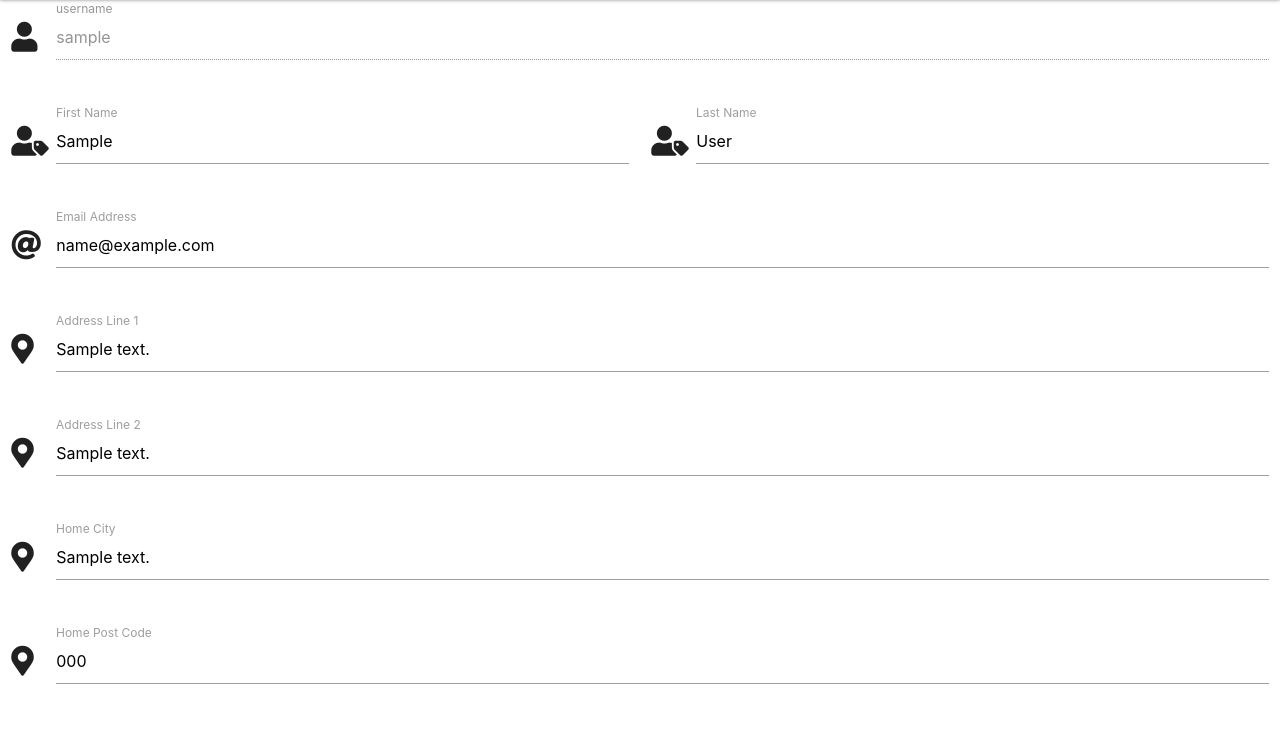
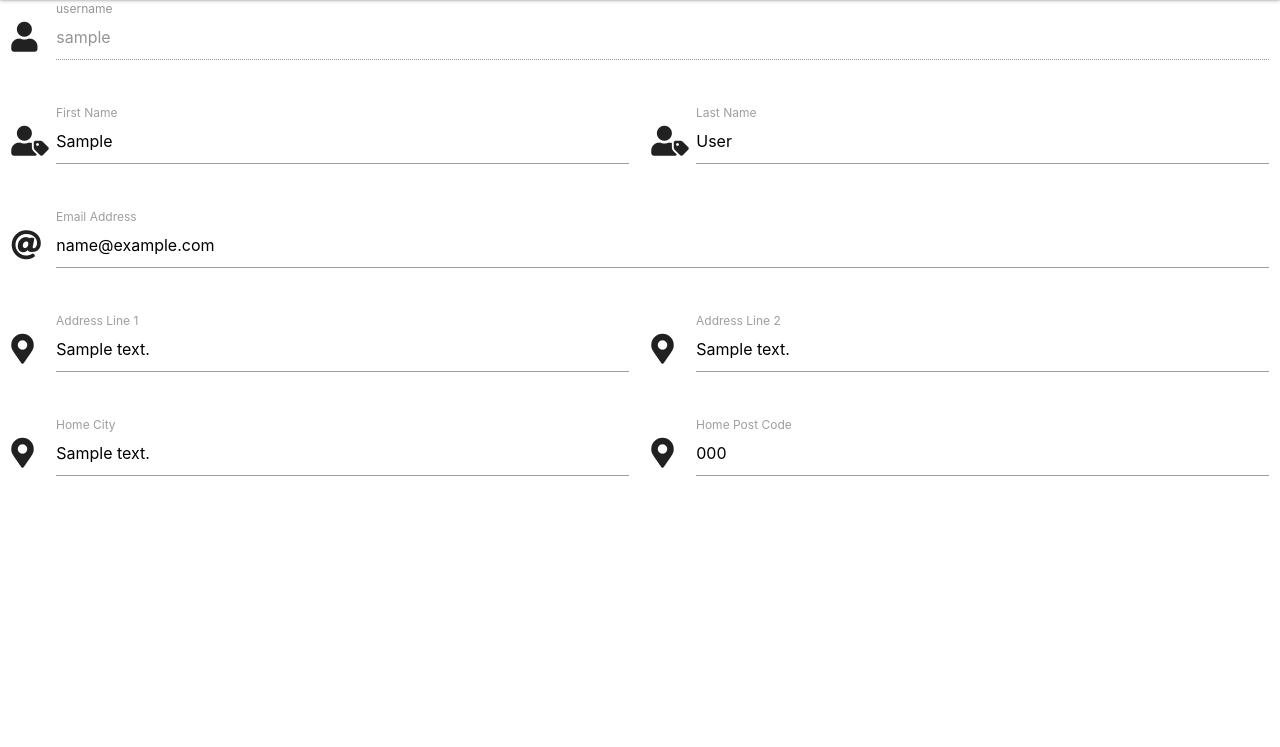
Before and after one commit to CharlieC115/MS3-NSC-Volunteer-Hours, a Flask app: page /profile in a window 1280 px wide. Shown: the part 65-812 px from the top of the page. After the commit the page ends 541 px from the top, so only its background shows below. Run offline with Flask 2, Linux system fonts and the light colour scheme; a database or web service that is not in the repository returns one stand-in record (values such as "Sample title"); some libraries are stand-ins or nearby versions.

Commit message:
Added notes to profile.html and repositioned address

```diff
--- a/templates/profile.html
+++ b/templates/profile.html
@@ -4,6 +4,7 @@
     <div class="row">
         <form class="col s12">
             {% for user in users %}
+            <!-- username -->
             <div class="row">
                 <div class="input-field col s12">
                     <i class="fas fa-user prefix"></i>
@@ -11,6 +12,7 @@
                     <label for="username">username</label>
                 </div>
             </div>
+            <!-- name -->
             <div class="row">
                 <div class="input-field col s6">
                     <i class="fas fa-user-tag prefix"></i>
@@ -23,6 +25,7 @@
                     <label for="last_name">Last Name</label>
                 </div>
             </div>
+            <!-- email address -->
             <div class="row">
                 <div class="input-field col s12">
                     <i class="fas fa-at prefix"></i>
@@ -30,29 +33,27 @@
                     <label for="email_address">Email Address</label>
                 </div>
             </div>
+            <!-- address line 1 and 2 -->
             <div class="row">
-                <div class="input-field col s12">
+                <div class="input-field col s6">
                     <i class="fas fa-map-marker-alt prefix"></i>
                     <input value="{{ user.address_line_1 }}" id="address_line_1" name="address_line_1" type="text" class="validate">
                     <label for="address_line_1">Address Line 1</label>
                 </div>
-            </div>
-            <div class="row">
-                <div class="input-field col s12">
+                <div class="input-field col s6">
                     <i class="fas fa-map-marker-alt prefix"></i>
                     <input value="{{ user.address_line_2 }}" id="address_line_2" name="address_line_2" type="text" class="validate">
                     <label for="address_line_2">Address Line 2</label>
                 </div>
             </div>
+            <!-- address city and post code -->
             <div class="row">
-                <div class="input-field col s12">
+                <div class="input-field col s6">
                     <i class="fas fa-map-marker-alt prefix"></i>
                     <input value="{{ user.address_city }}" id="address_city" name="address_city" type="text" class="validate">
                     <label for="address_city">Home City</label>
                 </div>
-            </div>
-            <div class="row">
-                <div class="input-field col s12">
+                <div class="input-field col s6">
                     <i class="fas fa-map-marker-alt prefix"></i>
                     <input value="{{ user.address_post_code }}" id="address_post_code" name="address_post_code" type="text" class="validate">
                     <label for="address_post_code">Home Post Code</label>
```
